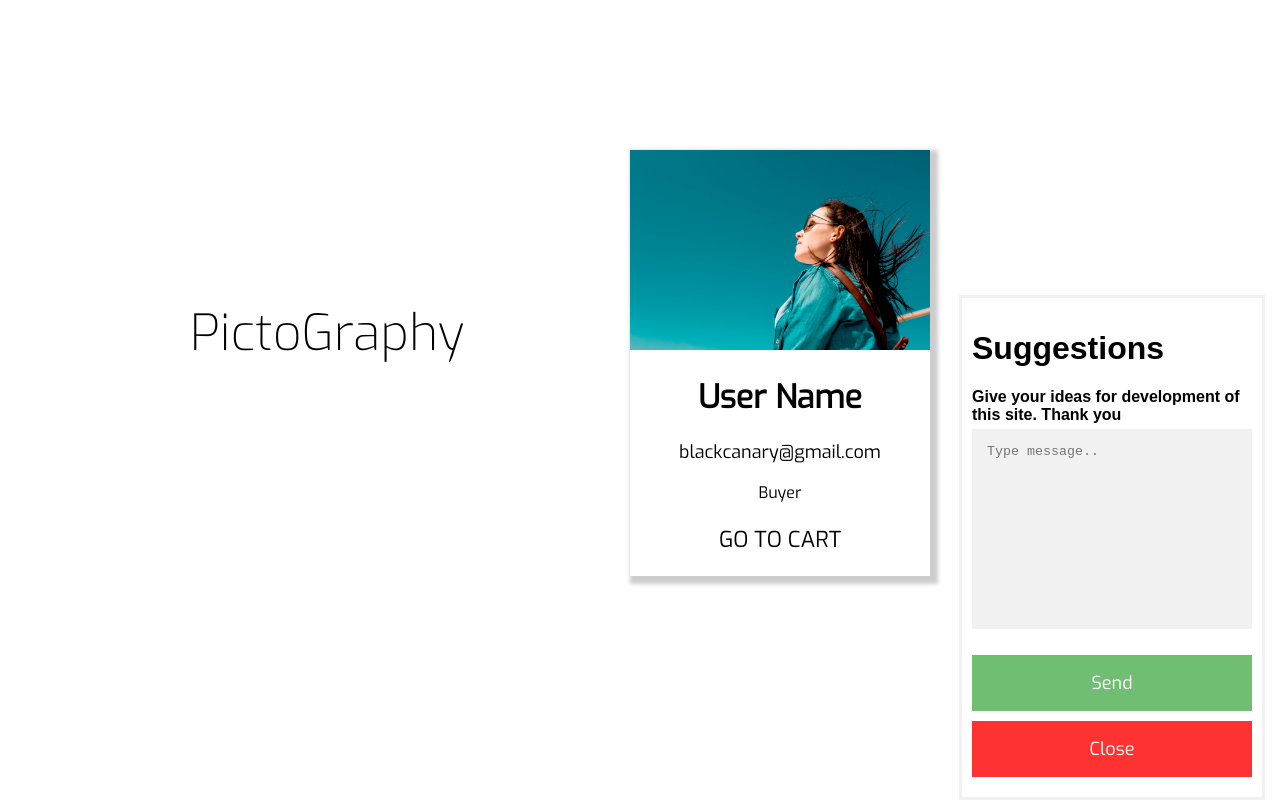
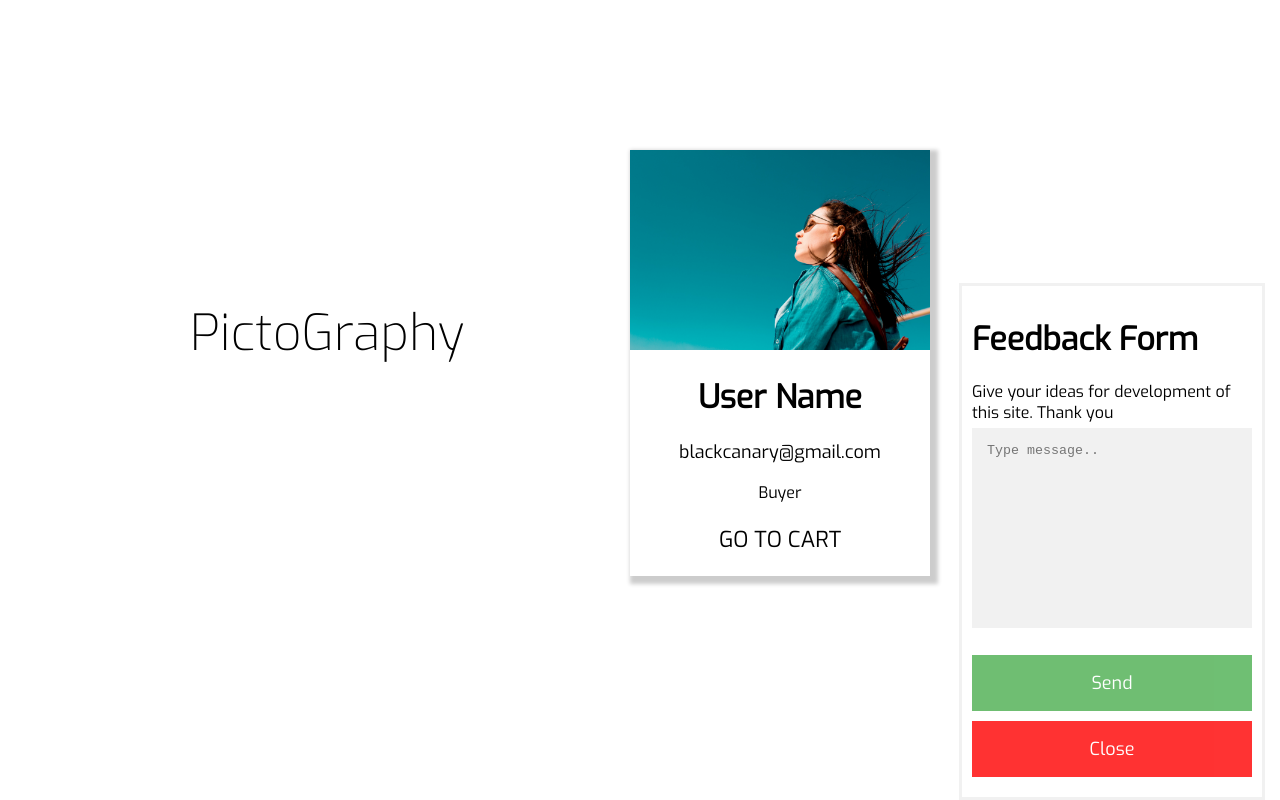
Before and after one commit to Sruthi-22/php, a plain HTML site: page Profile/profile.html in a window 1280 px wide. Both pictures are taken after a click on the button "Any Suggestions ?". Drawn offline with Linux system fonts and the light colour scheme.

Commit message:
Update profile.html

```diff
--- a/Profile/profile.html
+++ b/Profile/profile.html
@@ -17,7 +17,11 @@
 	</div>
 
 	<style>
-		body {font-family: Arial, Helvetica, sans-serif;}
+
+		@import url(https://fonts.googleapis.com/css?family=Exo:100,200,400);
+		@import url(https://fonts.googleapis.com/css?family=Source+Sans+Pro:700,400,300);
+
+		body {font-family:'Exo', sans-serif;}
 		* {box-sizing: border-box;}
 
 		/* Button used to open the chat form - fixed at the bottom of the page */
@@ -97,9 +101,9 @@
 
 		<div class="chat-popup" id="myForm">
 		  <form action="/action_page.php" class="form-container">
-			<h1>Suggestions</h1>
+			<h1>Feedback Form</h1>
 
-			<label for="msg"><b>Give your ideas for development of this site. Thank you</b></label>
+			<label for="msg">Give your ideas for development of this site. Thank you</label>
 			<textarea placeholder="Type message.." name="msg" required></textarea>
 
 			<button type="submit" class="btn">Send</button>
```
